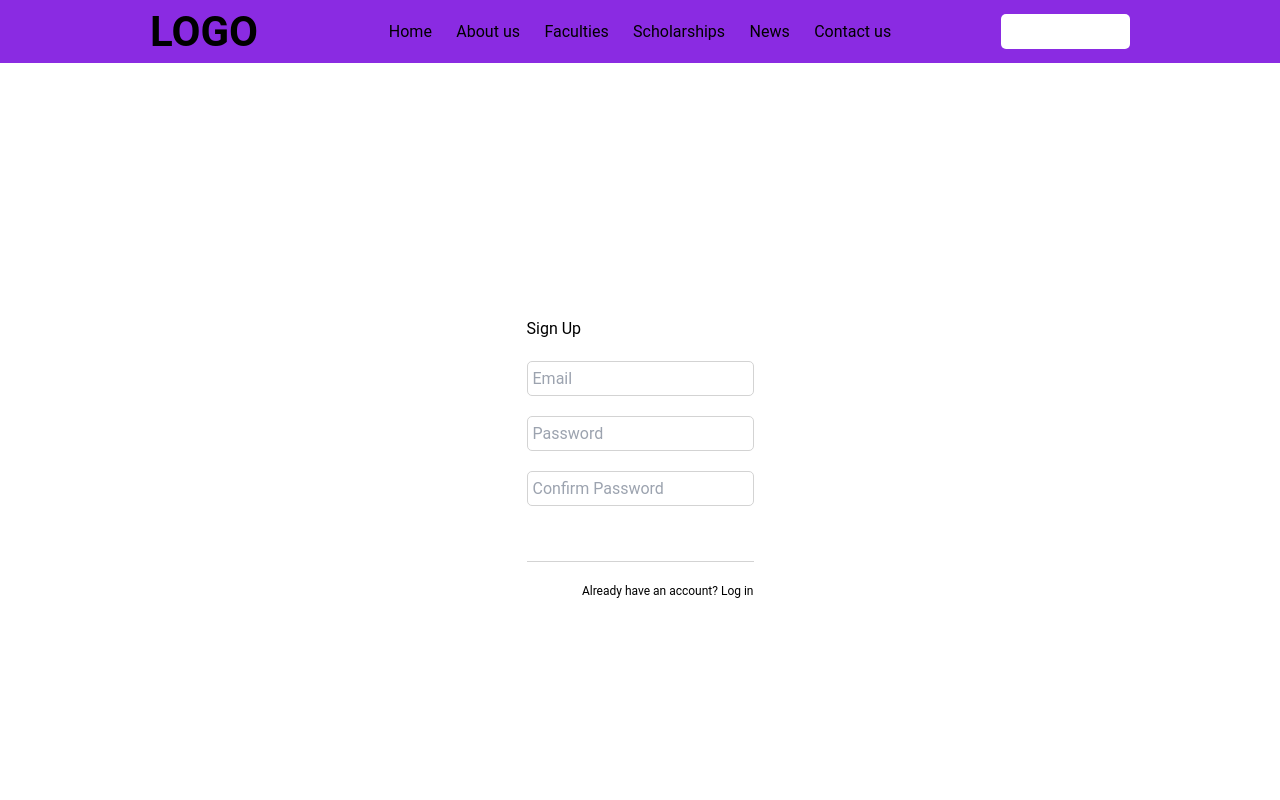
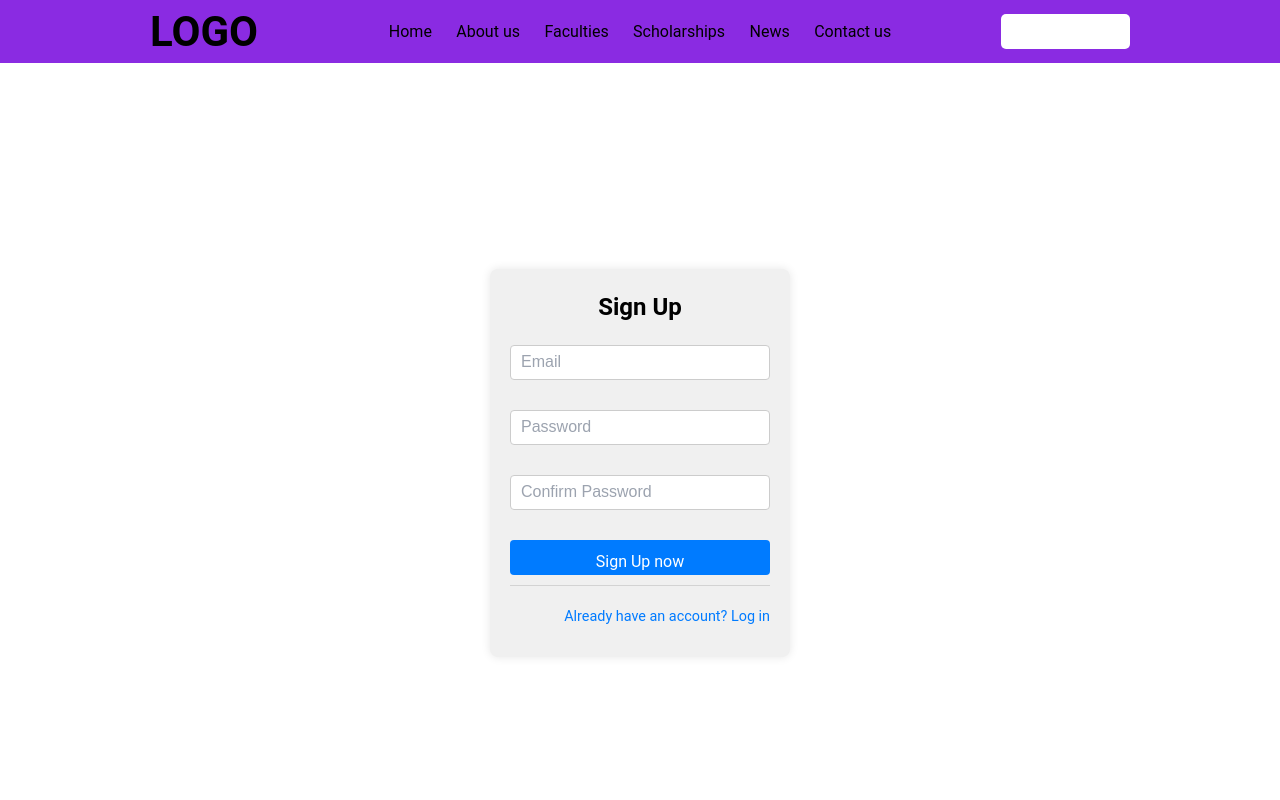
Before and after one commit to CodroidHubPrivateLimited/Phoenix-mern-app, a React (Create React App) app in the folder client/: page /signin in a window 1280 px wide. Shown: the top 800 px of the page. Built offline with nearby package versions, Linux system fonts and the light colour scheme.

Commit message:
signup page_1

```diff
--- a/client/src/compoents/admin/forms/signup.css
+++ b/client/src/compoents/admin/forms/signup.css
@@ -0,0 +1,70 @@
+.outer-container {
+    display: flex;
+    justify-content: center;
+    align-items: center;
+    height: 100vh;
+  }
+
+  .signup-container {
+    width: 300px;
+    background-color: #f0f0f0;
+    padding: 20px;
+    border-radius: 8px;
+    box-shadow: 0px 0px 10px rgba(0, 0, 0, 0.1);
+  }
+
+  .signup-container label {
+    font-size: 1.5rem;
+    font-weight: bold;
+    margin-bottom: 15px;
+    display: block;
+    text-align: center;
+  }
+
+  .inputs {
+    margin-bottom: 20px;
+  }
+
+  .inputs input {
+    width: 100%;
+    padding: 10px;
+    margin-bottom: 10px;
+    font-size: 1rem;
+    border: 1px solid #ccc;
+    border-radius: 4px;
+  }
+
+  .inputs input[type="password"],
+  .inputs input[type="email"] {
+    font-family: 'Arial', sans-serif;
+  }
+
+  .button {
+    width: 100%;
+    padding: 10px;
+    font-size: 1rem;
+    background-color: #007bff;
+    color: white;
+    border: none;
+    border-radius: 4px;
+    cursor: pointer;
+  }
+
+  .button:hover {
+    background-color: #0056b3;
+  }
+
+  .links {
+    text-align: center;
+    margin-top: 10px;
+  }
+
+  .link-text {
+    font-size: 0.9rem;
+    color: #007bff;
+    cursor: pointer;
+  }
+
+  .link-text:hover {
+    text-decoration: underline;
+  }
```
